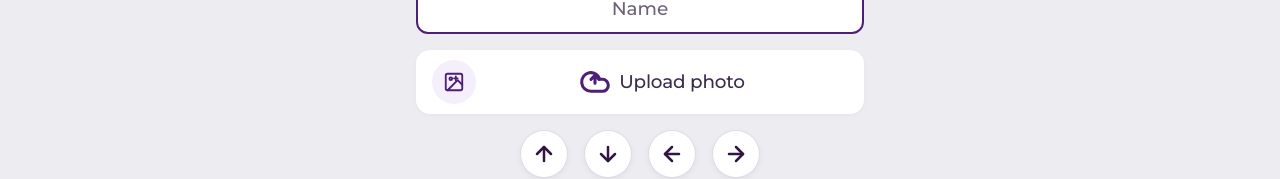
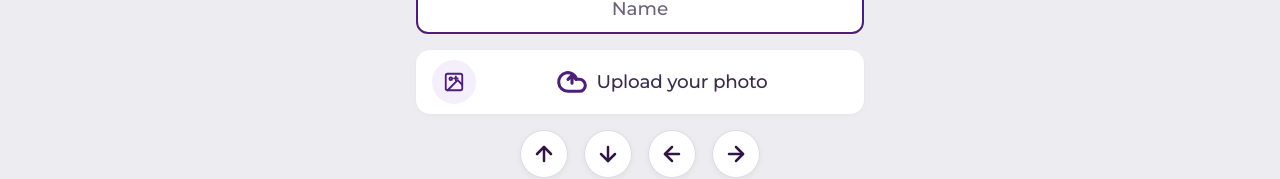
Before and after one commit to grealmkids/novblessing2026, an Angular app: page / in a window 1280 px wide. Shown: the part 132-311 px from the top of the page. Built offline with nearby package versions, Linux system fonts and the light colour scheme.

Commit message:
upload your photo

```diff
--- a/src/app/features/flyer-generator/components/photo-upload/photo-upload.component.html
+++ b/src/app/features/flyer-generator/components/photo-upload/photo-upload.component.html
@@ -32,7 +32,7 @@
         <polyline points="12 13 12 7 9 10"/>
         <polyline points="12 7 15 10"/>
       </svg>
-      <span class="upload-label">{{ currentPreviewUrl ? 'Change photo' : 'Upload photo' }}</span>
+      <span class="upload-label">{{ currentPreviewUrl ? 'Change photo' : 'Upload your photo' }}</span>
     </div>
 
     <!-- Optional remove photo icon when loaded -->
```
